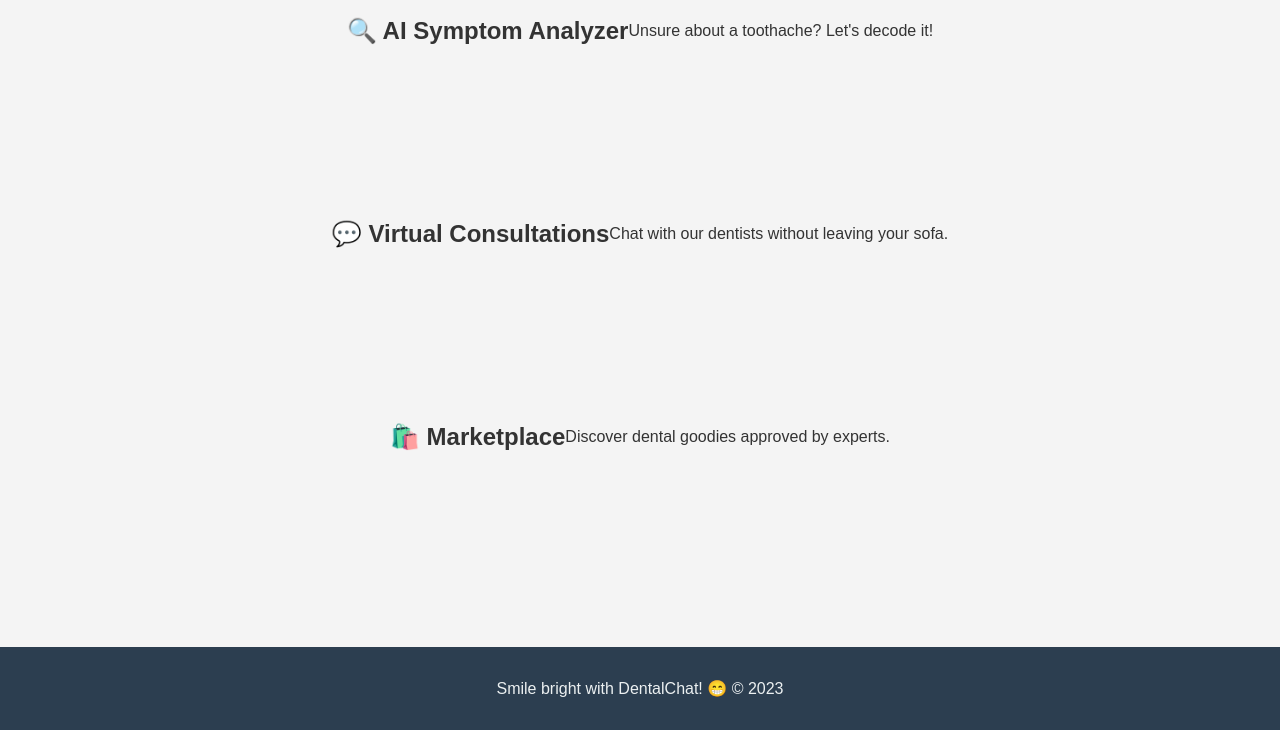
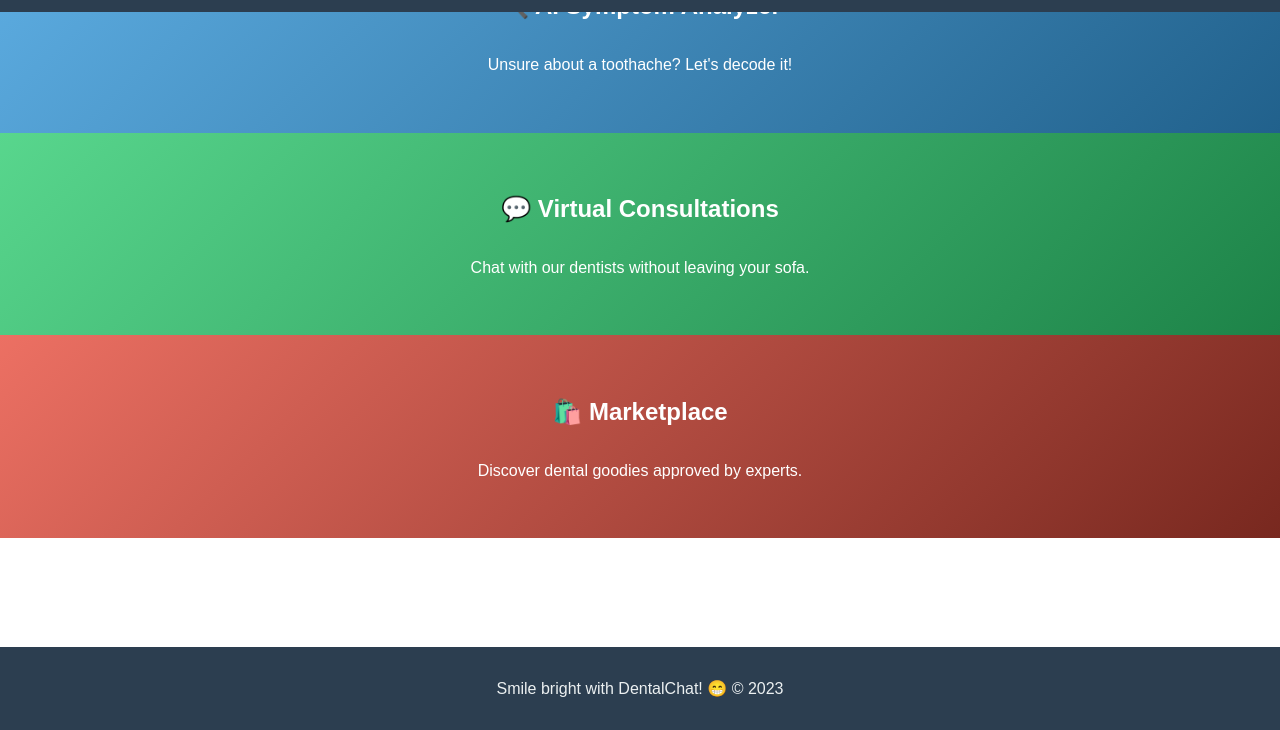
Before and after one commit to Mhabib78/dental, a plain HTML site: page index.html in a window 1280 px wide. Shown: the part 70-800 px from the top of the page. Drawn offline with Linux system fonts and the light colour scheme.

Commit message:
Update styles.css

```diff
--- a/styles.css
+++ b/styles.css
@@ -1,11 +1,11 @@
 body {
     font-family: 'Arial', sans-serif;
     margin: 0;
-    background-color: #f4f4f4;
-    color: #333;
+    color: #fff;
     display: flex;
     flex-direction: column;
     height: 100vh;
+    overflow: hidden;
 }
 
 .container {
@@ -19,8 +19,8 @@ body {
 
 header, footer {
     background-color: #2c3e50;
+    padding: 1rem;
     color: #ecf0f1;
-    width: 100%;
 }
 
 header {
@@ -46,31 +46,28 @@ header {
 }
 
 .menu li a:hover {
-    background-color: #34495e;
+    background-color: rgba(255,255,255, 0.2);
     border-radius: 5px;
 }
 
 .section {
-    min-height: calc(100vh / 3 - 4rem); /* Subtracting header and footer heights */
+    height: calc(100vh / 3 - 4rem); /* Accounting for header/footer height */
     display: flex;
+    flex-direction: column;
     justify-content: center;
     align-items: center;
 }
 
-.icon-box {
-    background-color: #ffffff;
-    border-radius: 10px;
-    padding: 1rem;
-    box-shadow: 0px 0px 10px rgba(0, 0, 0, 0.1);
-    text-align: center;
+.bg-gradient-blue {
+    background: linear-gradient(135deg, #5DADE2, #21618C);
 }
 
-.circle {
-    width: 60px;
-    height: 60px;
-    background-color: #e74c3c;
-    border-radius: 50%;
-    margin: 0 auto 1rem;
+.bg-gradient-green {
+    background: linear-gradient(135deg, #58D68D, #1D8348);
+}
+
+.bg-gradient-pink {
+    background: linear-gradient(135deg, #EC7063, #78281F);
 }
 
 footer {
@@ -80,7 +77,7 @@ footer {
     right: 0;
     z-index: 1000;
     text-align: center;
-    padding: 1rem 0;
+    background-color: #2c3e50;
 }
 
 .logo {
```
